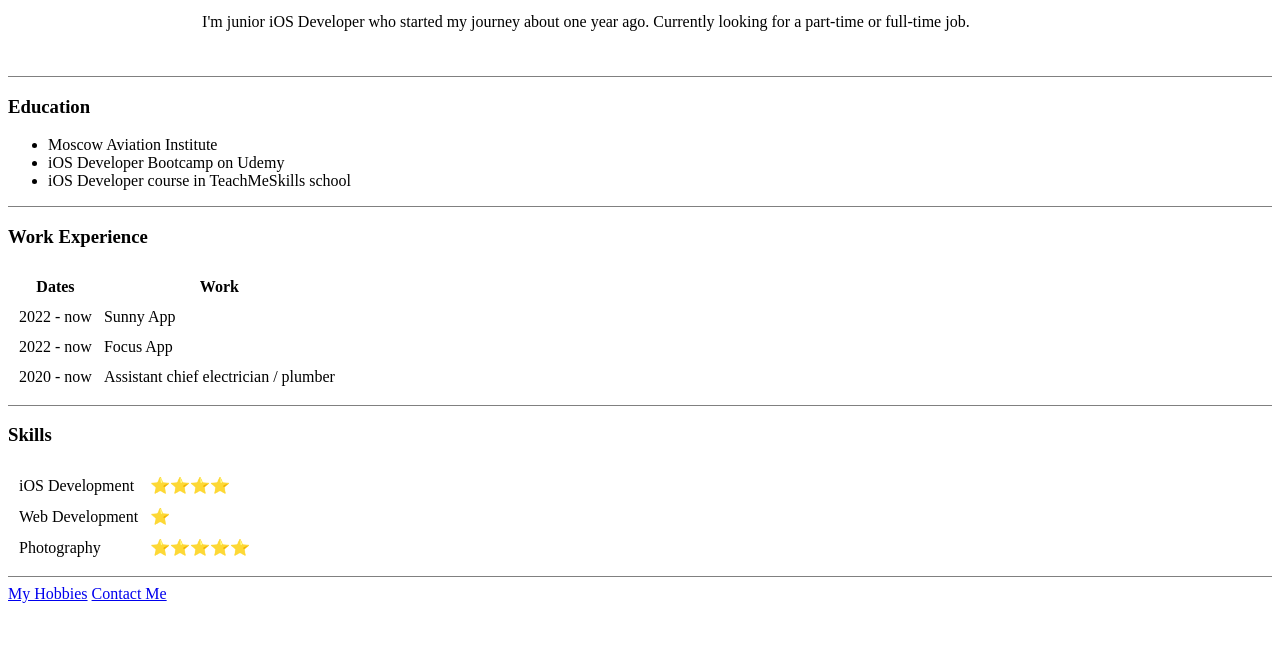
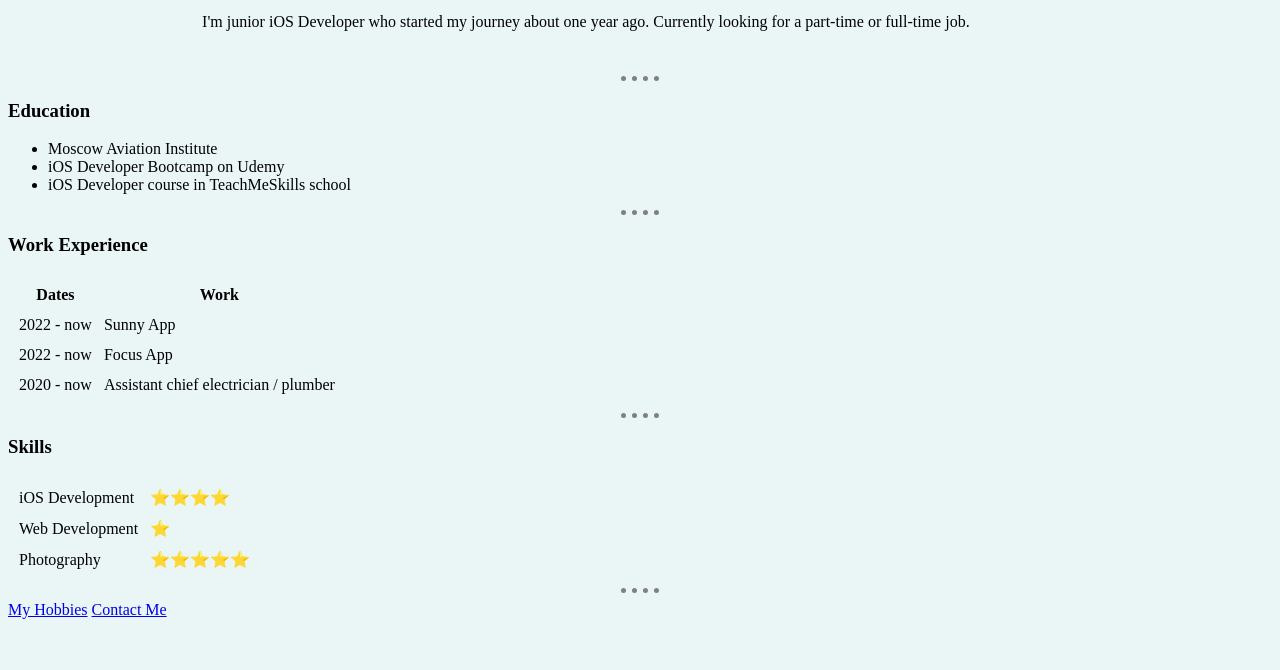
Before and after one commit to nikitap1298/Personal-Site, a plain HTML site: page index.html in a window 1280 px wide. Shown: the part 130-800 px from the top of the page. Drawn offline with Linux system fonts and the light colour scheme.

Commit message:
starting CSS module. Add some style

```diff
--- a/index.html
+++ b/index.html
@@ -4,6 +4,21 @@
 <head>
   <meta charset="utf-8">
   <title>Nikita's Personal Site</title>
+
+  <style>
+    body {
+      background-color: #EAF6F6;
+    }
+
+    hr {
+      border-style: none;
+      border-top-style: dotted;
+      border-color: grey;
+      border-width: 5px;
+      width: 3%;
+    }
+  </style>
+
 </head>
 
 <body>
@@ -23,7 +38,7 @@
       </td>
     </tr>
   </table>
-  <hr size="1" noshade>
+  <hr>
 
   <!-- Education Header -->
   <h3>Education</h3>
@@ -32,7 +47,7 @@
     <li>iOS Developer Bootcamp on Udemy</li>
     <li>iOS Developer course in TeachMeSkills school</li>
   </ul>
-  <hr size="1" noshade>
+  <hr>
 
   <!-- Work Experience Header -->
   <h3>Work Experience</h3>
@@ -61,7 +76,7 @@
     </tfoot>
     </tfoot>
   </table>
-  <hr size="1" noshade>
+  <hr>
 
   <!-- Skills Header -->
   <h3>Skills</h3>
@@ -81,7 +96,7 @@
       </tr>
     </tbody>
   </table>
-  <hr size="1" noshade>
+  <hr>
 
   <!-- My Hobbies Header -->
   <a href="hobbies.html">My Hobbies</a>
```
